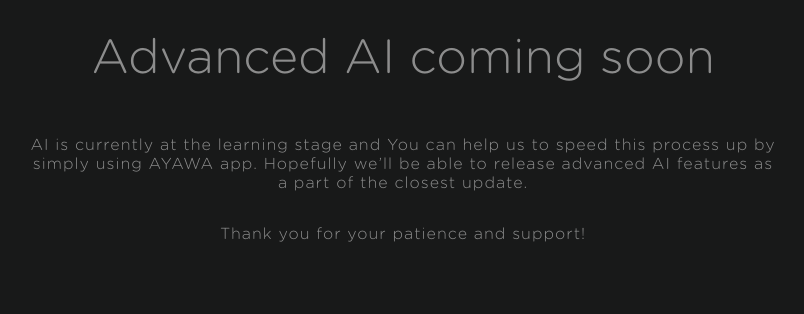
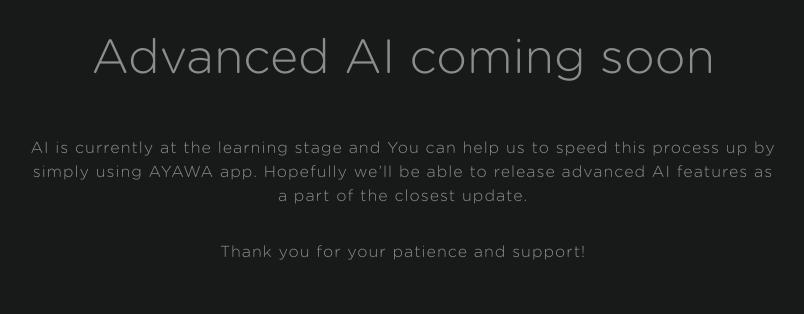
Before and after one commit to FreadSt/Ayawa-App, a React (Create React App) app: page / in a window 1280 px wide. Shown: the part 4623-4937 px from the top of the page, without its empty margins (237-1041 px from the left). Built offline with nearby package versions, Linux system fonts and the light colour scheme; what react-animations would draw is missing.

Commit message:
final fixes

```diff
--- a/src/containers/mainpage/body/style.scss
+++ b/src/containers/mainpage/body/style.scss
@@ -251,6 +251,7 @@
             p{
               margin: 0;
               font-size: 18px;
+              line-height: 24px;
             }
           }
           .appstore{
@@ -344,6 +345,7 @@
       letter-spacing: 1px;
       font-size: 16px;
       opacity: 0.5;
+      line-height: 24px;
     }
   }
   .join{
```
